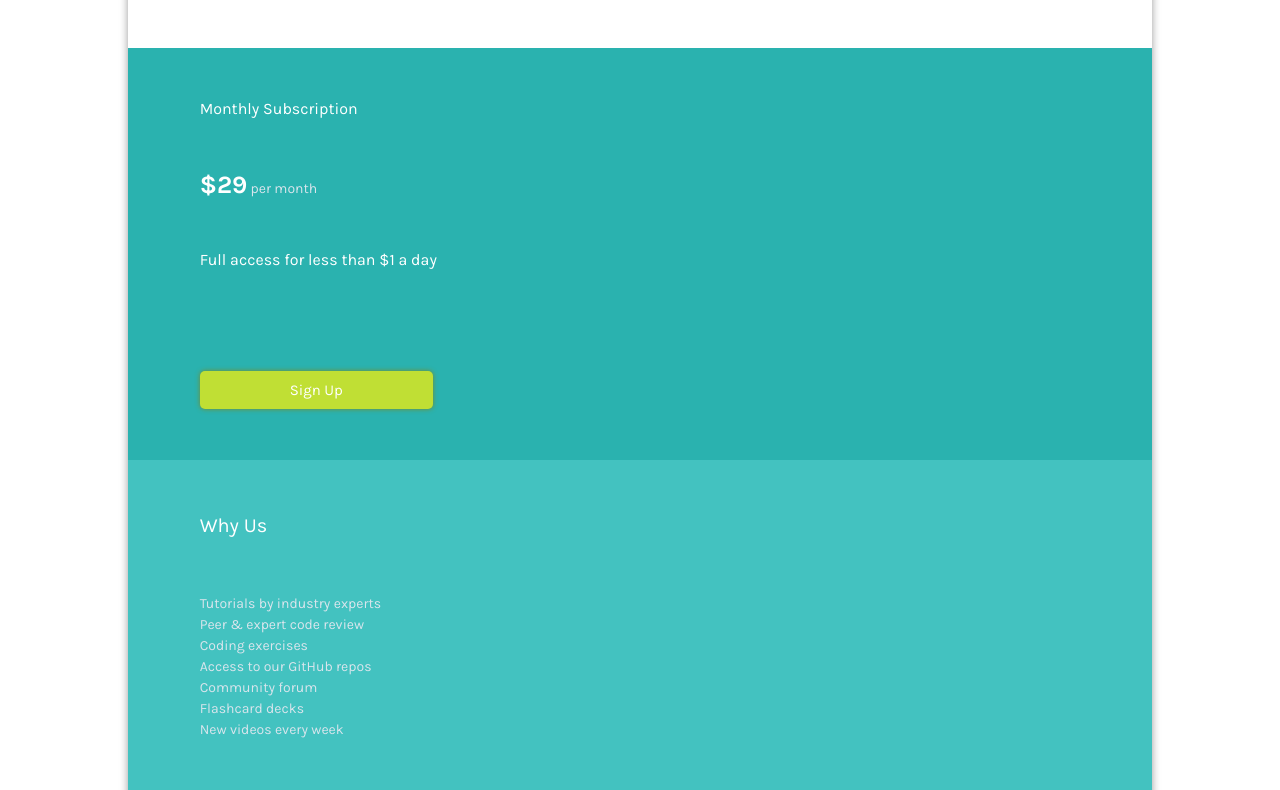
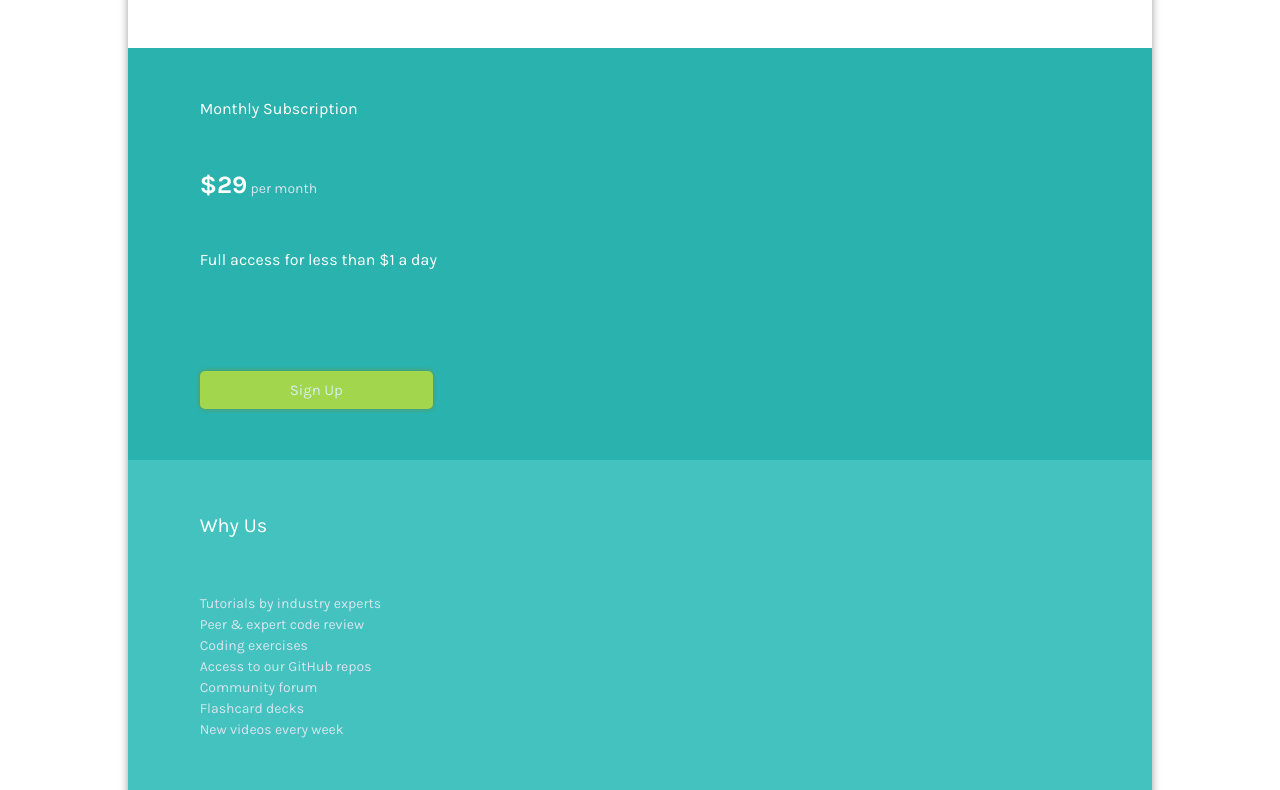
Before and after one commit to NadaFarook/single-page-layout, a plain HTML site: page index.html in a window 1280 px wide. In both pictures the pointer is over the button "Sign Up". Shown: the part 434-1224 px from the top of the page. Drawn offline with Linux system fonts and the light colour scheme.

Commit message:
Update design.css

```diff
--- a/design.css
+++ b/design.css
@@ -62,6 +62,10 @@ section button{
     font-size: 15px;
     padding: 10px 90px;
     box-shadow: 0px 0px 5px hsl(71, 56%, 35%);
+    cursor: pointer;
+}
+button:hover{
+    opacity: .8;
 }
 article{
     background-color:rgb(67, 194, 192) ;
```
